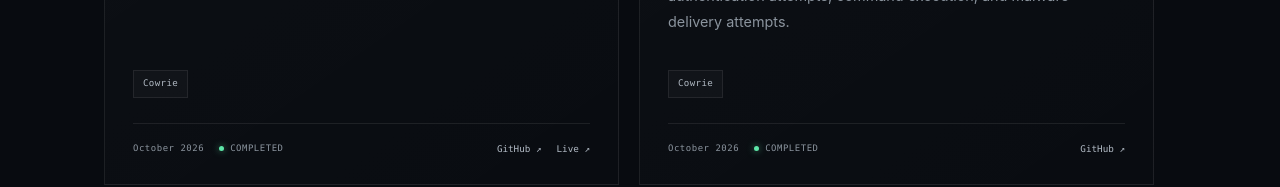
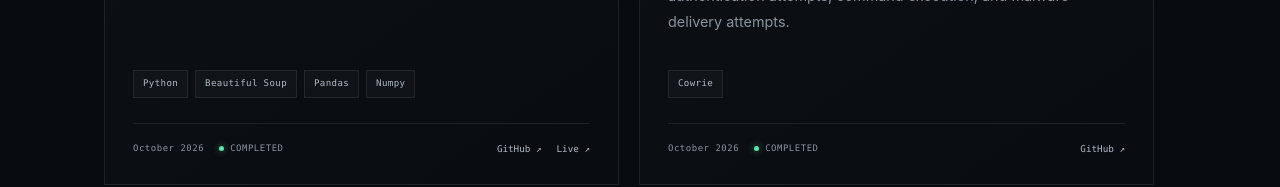
Before and after one commit to jonathanjasperwork/jonathan.jasper.portfolio, a React (Vite) app: page /#/projects in a window 1280 px wide. Shown: the part 724-911 px from the top of the page. Built offline with nearby package versions, Linux system fonts and the light colour scheme.

Commit message:
update padel dashboard project tools

```diff
--- a/src/pages/Projects.jsx
+++ b/src/pages/Projects.jsx
@@ -13,7 +13,10 @@ const projects = [
       "A Streamlit dashboard for analyzing padel courts in Indonesia using a dataset of approximately 1,400 courts",
 
     technologies: [
-      "Cowrie",
+      "Python",
+      "Beautiful Soup",
+      "Pandas",
+      "Numpy"
     ],
 
     github: "https://github.com/jonathanjasperwork/pedal-data-dashboard",
```
